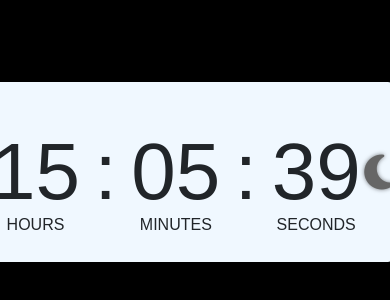
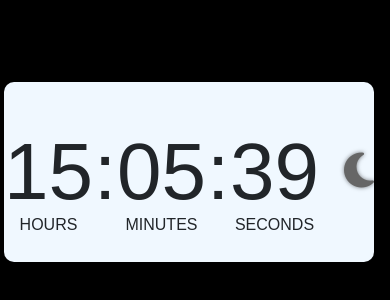
Before and after one commit to AKASHHARIM/digitalclock, a plain HTML site: page index.html in a window 390 px wide. Shown: the part 250-550 px from the top of the page. Drawn offline with nearby package versions, Linux system fonts and the light colour scheme.

Commit message:
sixthcommit

```diff
--- a/index.html
+++ b/index.html
@@ -112,11 +112,15 @@
         }
 @media(max-width:412px){
     .clock{
-        width: 407px;
-        margin-left: 196px;
+        width: 370px;
+        margin-left: 209px;
     }
     body{
-        overflow-x: hidden;
+        overflow: hidden;
+    }
+    .r1{
+        margin-top: -4px;
+        margin-left: 25px;
     }
 
 }
@@ -135,7 +139,7 @@
                 <span>:</span>
                 <span class="q1" id="sec">00</span>
                 <!-- <button class="rounded" id="toggleButton">Change Theme</button> -->
-                <label for="a1">
+                <label for="a1" class="r1">
                     <input id="a1" type="checkbox">
                     <i class="fa-solid fa-sun sun"></i>
                     <i class="fa-solid fa-moon moon"></i>
```
